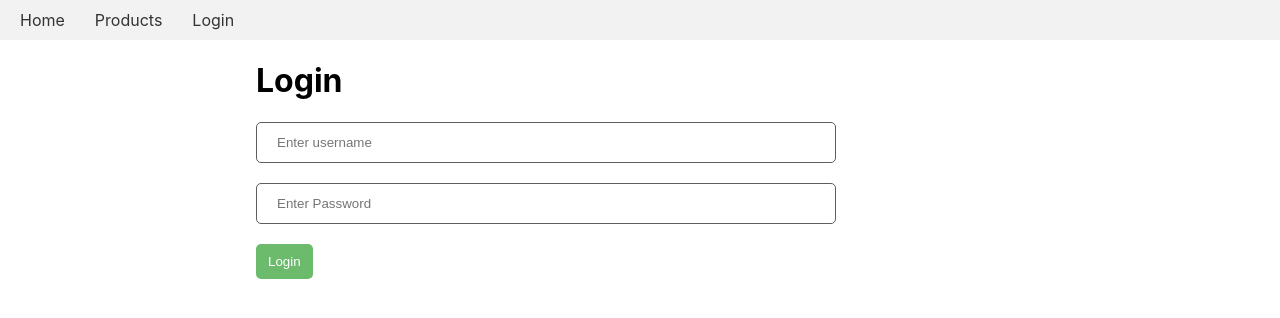
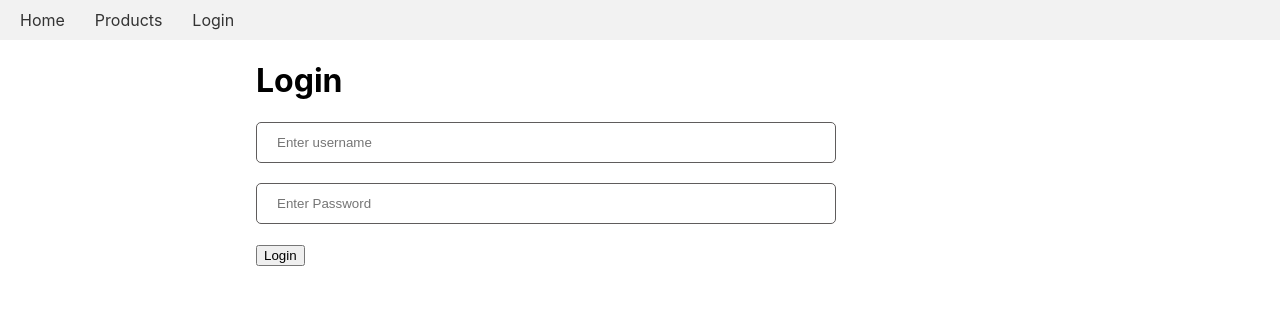
Before and after one commit to Adisa-Ambenge/products, a React (Create React App) app: page /Login in a window 1280 px wide. Shown: the top 318 px of the page. Built offline with nearby package versions, Linux system fonts and the light colour scheme.

Commit message:
products

```diff
--- a/src/Home/index.js
+++ b/src/Home/index.js
@@ -37,7 +37,7 @@ const Home = () =>{
             <p>{product.price}</p>
             <p>{product.discountPercentage}</p>
             <Link to={`/ProductDetails/${product.id}`} className="button">
-          <button type="submit" className="viewMore">Add to cart</button>
+          <button type="submit" className="viewMore">View More</button>
 
         </Link>
             </div>
--- a/src/Login/index.js
+++ b/src/Login/index.js
@@ -1,4 +1,5 @@
 import React, { useState } from "react";
+import { Link } from "react-router-dom";
 import "./style.css";
 
 
@@ -46,7 +47,8 @@ const Login = ()=>{
                 onChange={(e)=>setPassword(e.target.value)}/>
                 <br/>
                 <br/>
-                <button type="submit">Login</button>
+                <Link to ="/Home"> <button type="submit">Login</button></Link>
+
             </form>
         </div>
     )
```
